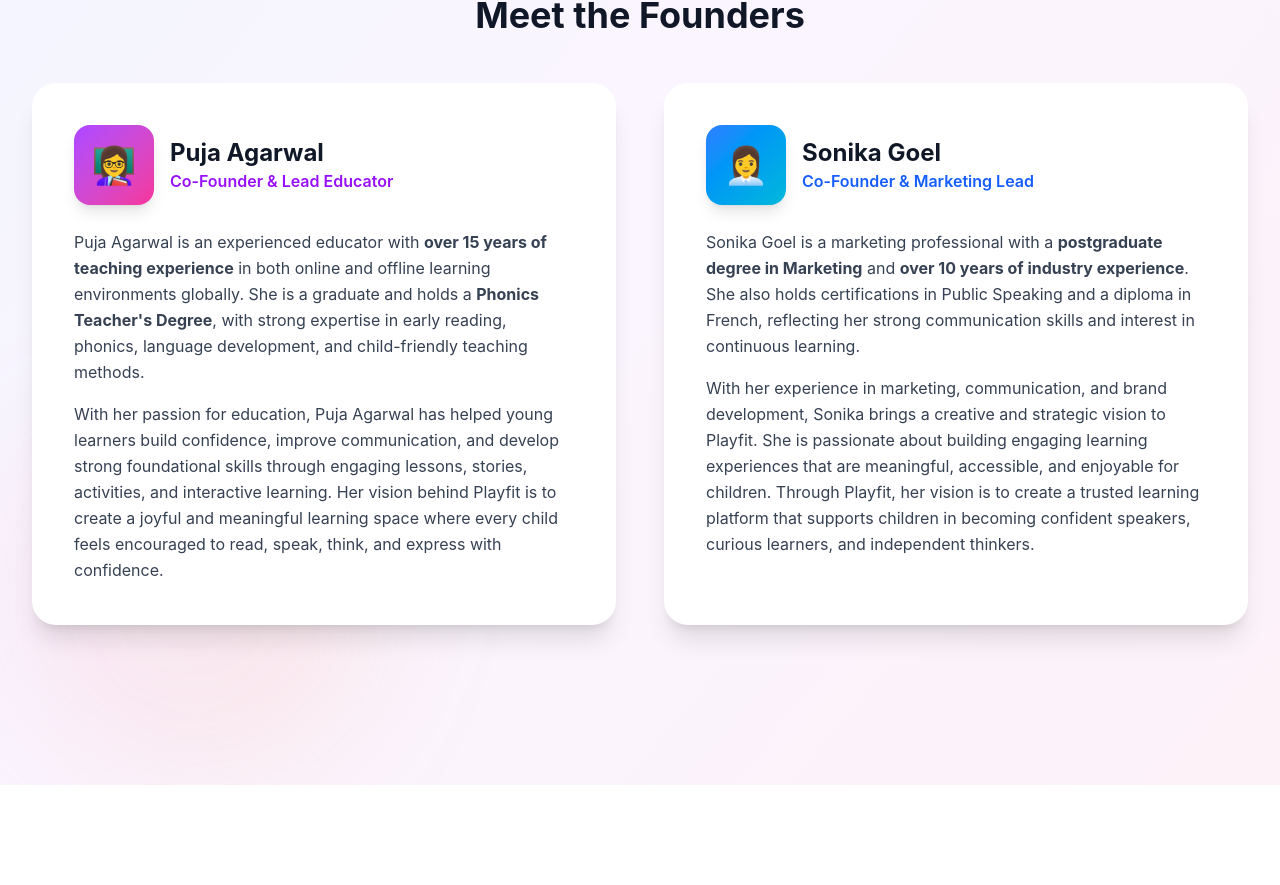
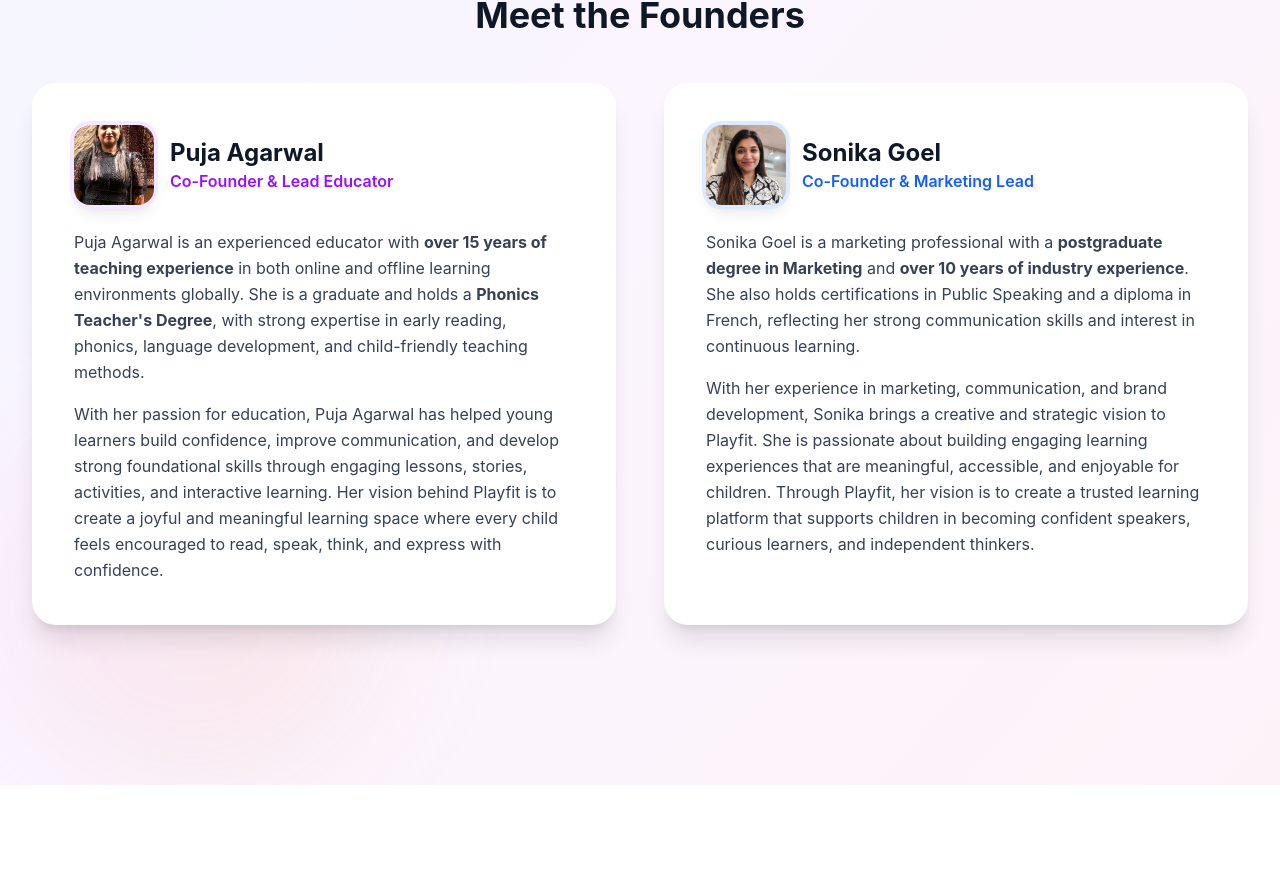
Before and after one commit to Randhir834/frontendinstructor, a Next.js app: page / in a window 1280 px wide. Shown: the part 8699-9584 px from the top of the page. Built offline with nearby package versions, Linux system fonts and the light colour scheme; no server answers.

Commit message:
Update instructor frontend: Add new instructor images and update homepage

```diff
--- a/app/page.tsx
+++ b/app/page.tsx
@@ -1061,8 +1061,12 @@ export default function Home() {
                 {/* Founder 1 - Puja Agarwal */}
                 <div className="bg-white rounded-3xl p-8 md:p-10 shadow-xl hover:shadow-2xl transition-all duration-300 border-2 border-white hover:border-purple-200">
                   <div className="flex items-center gap-4 mb-6">
-                    <div className="w-20 h-20 bg-gradient-to-br from-purple-500 to-pink-500 rounded-2xl flex items-center justify-center text-4xl shadow-lg">
-                      👩‍🏫
+                    <div className="w-20 h-20 rounded-2xl overflow-hidden shadow-lg ring-4 ring-purple-100">
+                      <img
+                        src="/images/puja.jpg"
+                        alt="Puja Agarwal"
+                        className="w-full h-full object-cover"
+                      />
                     </div>
                     <div>
                       <h4 className="text-2xl font-bold text-gray-900">Puja Agarwal</h4>
@@ -1080,8 +1084,12 @@ export default function Home() {
                 {/* Founder 2 - Sonika Goel */}
                 <div className="bg-white rounded-3xl p-8 md:p-10 shadow-xl hover:shadow-2xl transition-all duration-300 border-2 border-white hover:border-blue-200">
                   <div className="flex items-center gap-4 mb-6">
-                    <div className="w-20 h-20 bg-gradient-to-br from-blue-500 to-cyan-500 rounded-2xl flex items-center justify-center text-4xl shadow-lg">
-                      👩‍💼
+                    <div className="w-20 h-20 rounded-2xl overflow-hidden shadow-lg ring-4 ring-blue-100">
+                      <img
+                        src="/images/sonika.jpg"
+                        alt="Sonika Goel"
+                        className="w-full h-full object-cover"
+                      />
                     </div>
                     <div>
                       <h4 className="text-2xl font-bold text-gray-900">Sonika Goel</h4>
```
Also changed, not shown: public/images/puja.jpg (added), public/images/sonika.jpg (added).
